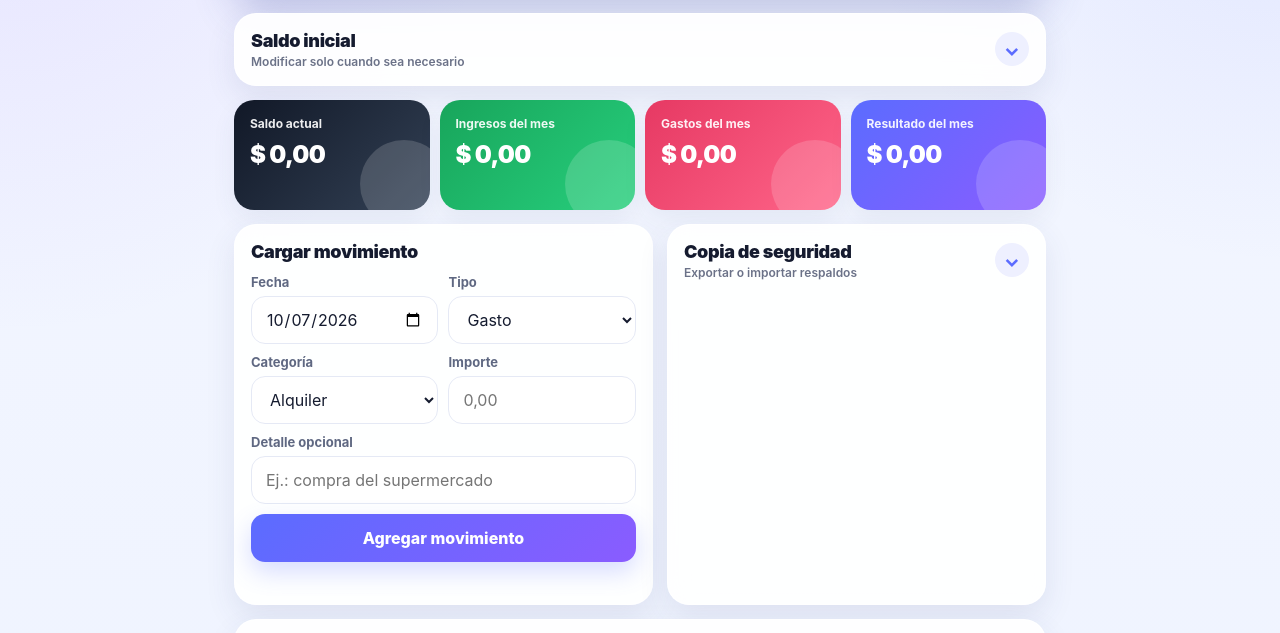
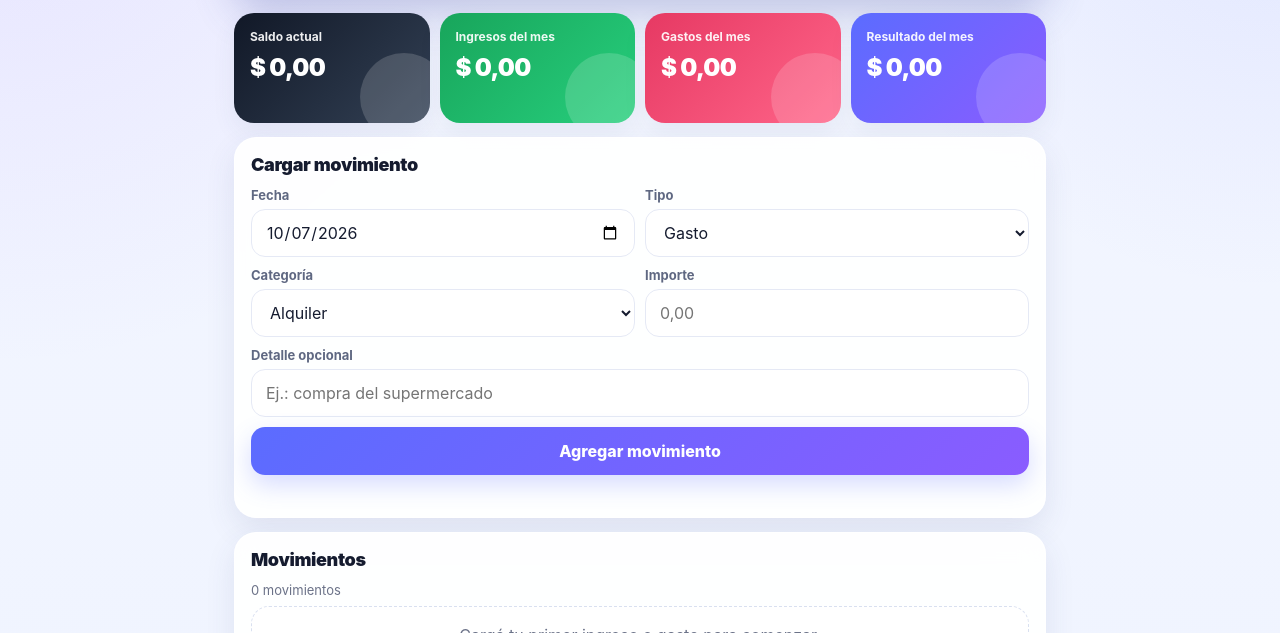
Before and after one commit to Leotab26/Mis-Finanzas, a plain HTML site: page index.html in a window 1280 px wide. Shown: the part 167-800 px from the top of the page. Drawn offline with Linux system fonts and the light colour scheme.

Commit message:
Reorder main finance sections

```diff
--- a/index.html
+++ b/index.html
@@ -317,7 +317,7 @@
       </div>
     </section>
 
-    <section class="metrics">
+    <section id="balancesSection" class="metrics">
       <div class="metric m-balance">
         <div class="label">Saldo actual</div>
         <div id="currentBalance" class="value">$ 0,00</div>
@@ -337,7 +337,7 @@
     </section>
 
     <section class="section-grid two">
-      <div class="card">
+      <div id="loadMovementCard" class="card">
         <div class="card-title">Cargar movimiento</div>
         <form id="movementForm" class="form-grid">
           <div>
@@ -401,7 +401,7 @@
       </div>
     </section>
 
-    <section class="card">
+    <section id="monthlySummaryCard" class="card">
       <div class="card-title">Resumen mensual</div>
       <div class="row" style="margin-bottom:14px">
         <div>
@@ -467,7 +467,7 @@
         </div>
       </div>
 
-      <div class="card">
+      <div id="movementsCard" class="card">
         <div class="card-title">Movimientos</div>
         <div id="moveCount" class="subtext" style="margin-bottom:8px">0 movimientos</div>
         <div id="movesList" class="moves-scroll"></div>
@@ -786,6 +786,29 @@
     renderDonut(els.expenseChart, expRows, expTotal, 'Gastos', '#EF476F');
     renderLegend(els.incomeLegend, incRows, incTotal, 'income');
     renderLegend(els.expenseLegend, expRows, expTotal, 'expense');
+  }
+
+  function reorderMainSections(){
+    const app=document.querySelector('.app');
+    if(!app) return;
+
+    const hero=app.querySelector('.hero');
+    const balances=document.getElementById('balancesSection');
+    const load=document.getElementById('loadMovementCard');
+    const movements=document.getElementById('movementsCard');
+    const summary=document.getElementById('monthlySummaryCard');
+    const initial=document.getElementById('initialCard');
+    const backup=document.getElementById('backupCard');
+    const categories=document.getElementById('categoriesCard');
+    const footer=app.querySelector('.footer');
+
+    [balances,load,movements,summary,initial,backup,categories,footer].forEach(el=>{
+      if(el) app.appendChild(el);
+    });
+
+    app.querySelectorAll('.section-grid.two').forEach(wrapper=>{
+      if(wrapper.children.length===0) wrapper.remove();
+    });
   }
 
   function setupCollapsible(card, toggle){
@@ -1147,6 +1170,8 @@
     reader.readAsText(file);
   });
 
+  reorderMainSections();
+
   setupCollapsible(els.initialCard,els.initialToggle);
   setupCollapsible(els.backupCard,els.backupToggle);
   setupCollapsible(els.categoriesCard,els.categoriesToggle);
```
